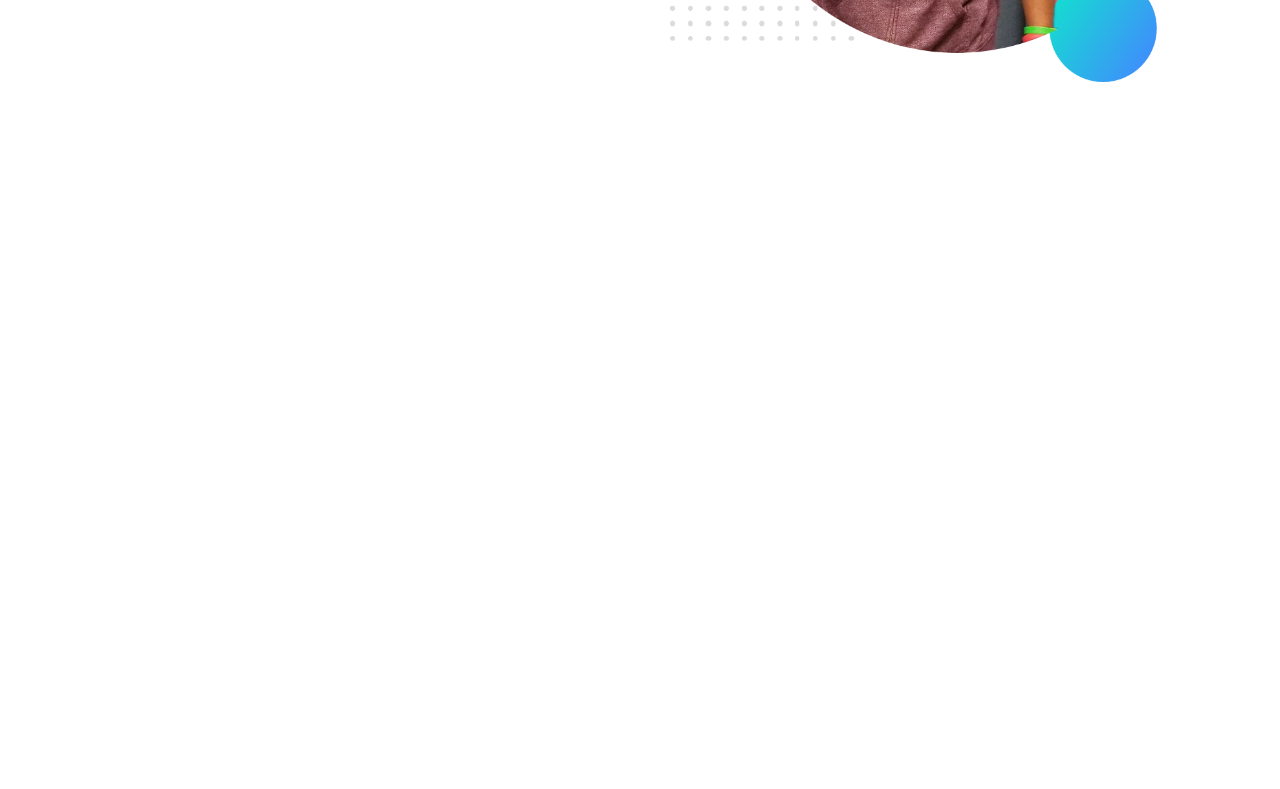
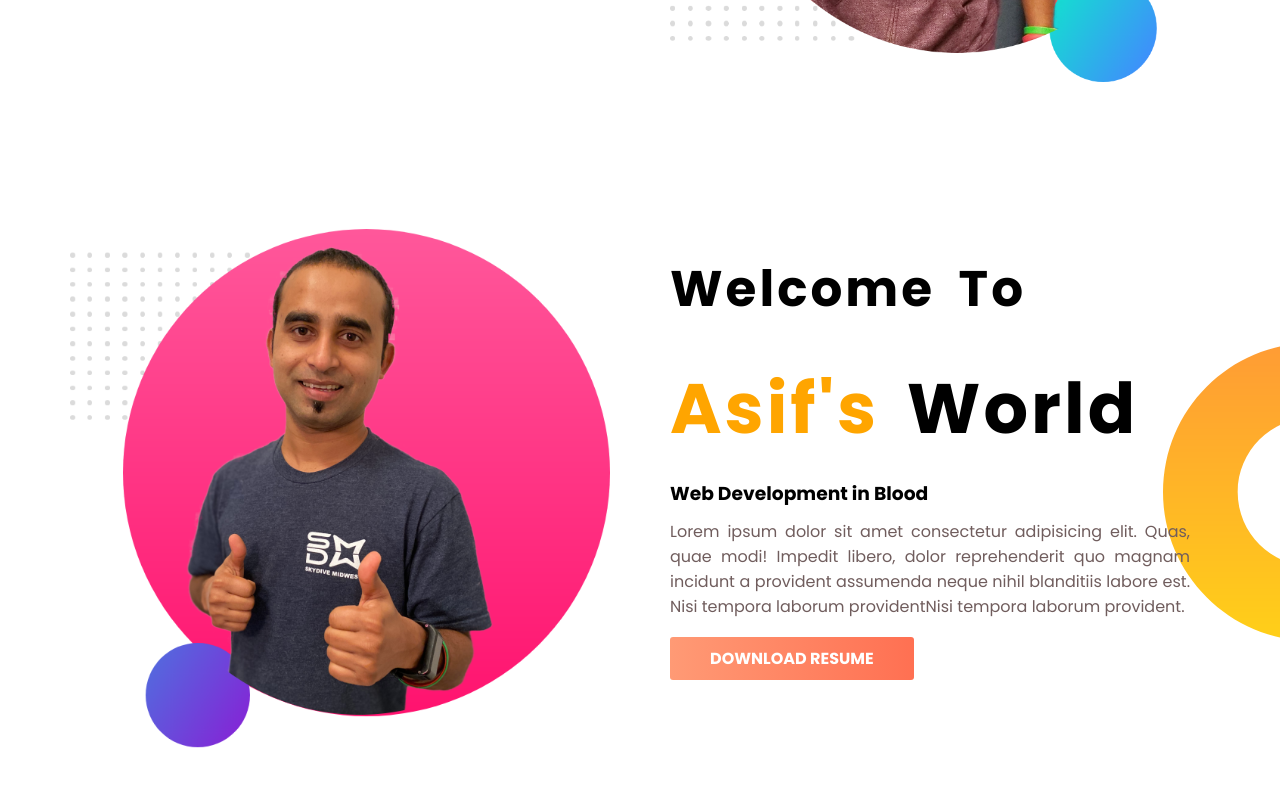
Before and after one commit to abuabddullah/my-portfolio, a plain HTML site: page index.html in a window 1280 px wide. Shown: the part 484-1273 px from the top of the page. Before the commit the page ends 800 px from the top, so only its background shows below. Drawn offline with Linux system fonts and the light colour scheme.

Commit message:
dream big  section complete

```diff
--- a/index.html
+++ b/index.html
@@ -36,6 +36,29 @@
         </div>
     </section>
 
+    <!-- Dream Big section start -->
+
+    <section class="dreamBig">
+        <div class="container d-flex">
+
+        <div class="rightBanner leftDreamBig w-50">
+            <img src="images/jhankar2.png" alt="">
+        </div>
+
+        <div class="leftBanner rightDreamBig w-50">
+            <h1>Welcome To</h1>
+            <h1 class="name"><span>Asif's</span> World</h1>
+            <h3>Web Development in Blood</h3>
+            <p>Lorem ipsum dolor sit amet consectetur adipisicing elit. Quas, quae modi! Impedit libero, dolor
+            reprehenderit quo magnam incidunt a provident assumenda neque nihil blanditiis labore est. Nisi tempora
+            laborum providentNisi tempora
+            laborum provident.</p>
+            <a href="" class="btn">DOWNLOAD RESUME</a>
+
+        </div>
+        </div>
+    </section>
+
 </body>
 
 </html>
--- a/style.css
+++ b/style.css
@@ -32,6 +32,18 @@ h1 {
 p{
     color: #705d5d;
 }
+.btn{
+    line-height: 80px;
+    text-transform: uppercase;
+    font-weight: 700;
+    color: #fff;
+    background: linear-gradient(to left,#ff7052,#ff9a75);
+    padding: 10px 40px;
+    border-radius: 3px;
+}
+section{
+    margin-bottom: 80px;
+}
 /* .flex-row{
     flex-direction: row;
 } */
@@ -54,16 +66,16 @@ h1.name {
 .leftBanner p{
     text-align: justify;
 }
-.btn{
-    line-height: 80px;
-    text-transform: uppercase;
-    font-weight: 700;
-    color: #fff;
-    background: linear-gradient(to left,#ff7052,#ff9a75);
-    padding: 10px 40px;
-    border-radius: 3px;
-}
 
 .rightBanner{
     padding: 30px;
 }
+
+/* <!-- Dream Big section start --> */
+
+.dreamBig{
+    background: no-repeat right url(images/dream-bg.png) ;
+}
+.rightDreamBig{
+    padding-right: 50px !important;
+}
```
